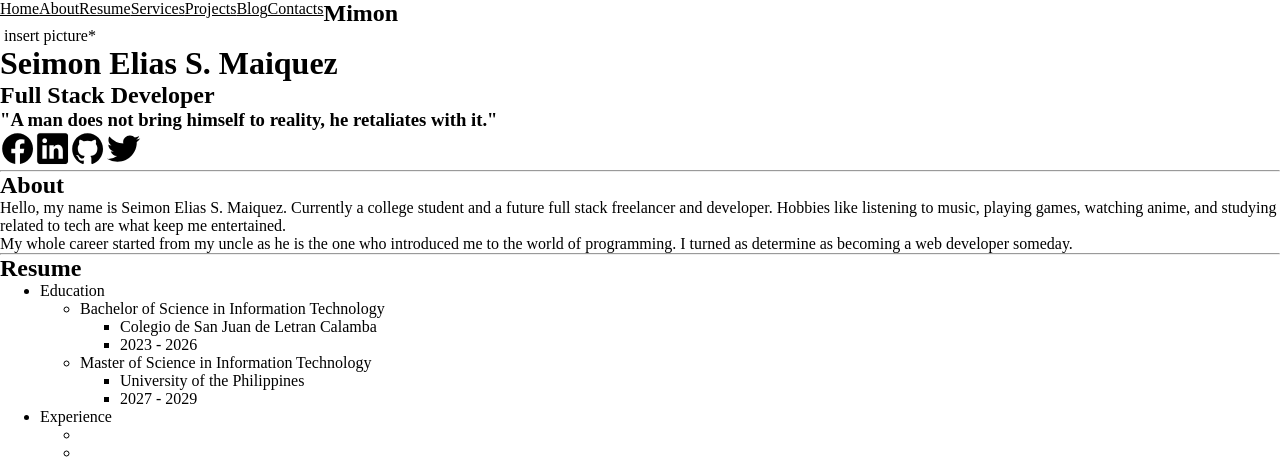
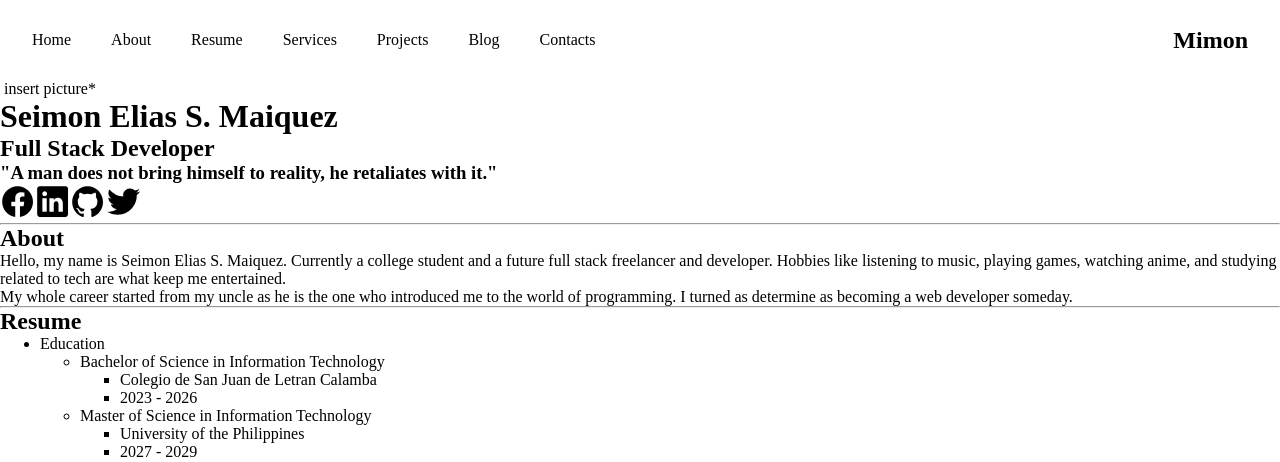
Before and after one commit to FumI4096/Portfolio, a PHP site: page / in a window 1280 px wide. Shown: the top 462 px of the page. Run offline with PHP 8.4, Linux system fonts and the light colour scheme.

Commit message:
Rearranged some lines and implement layout in the navigation.
*Adding flex

```diff
--- a/style.css
+++ b/style.css
@@ -1,14 +1,14 @@
+:root{
+    --main-color: rgb(0,0,0);
+
+}
+
 *{
     margin: 0;
     box-sizing: border-box;
 }
 
-:root{
-    --main-color: rgb(0,0,0);
-
-}
-
-nav, nav ul, #information ul{
+nav ul, #information ul{
     list-style: none;
     display: flex;
     padding: 0;
@@ -22,3 +22,20 @@ a{
 ion-icon{
     font-size: 2.2rem;
 }
+
+nav{
+    display: flex;
+    padding: 0 2rem;
+    height: 5rem;
+    justify-content: center;
+    align-items: center;
+}
+
+.title{
+    margin-left: auto;
+}
+
+nav ul li a{
+    margin: 0 2.5rem 0 0;
+    text-decoration: none;
+}
```
